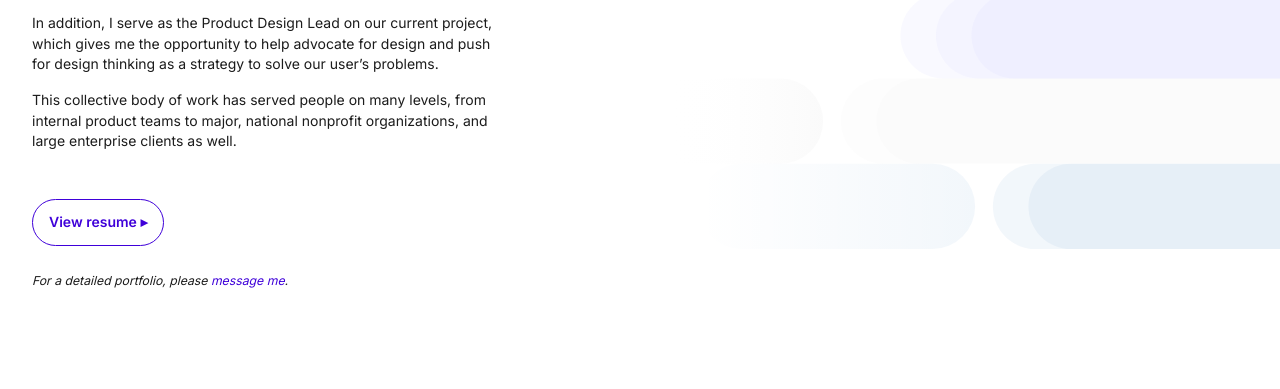
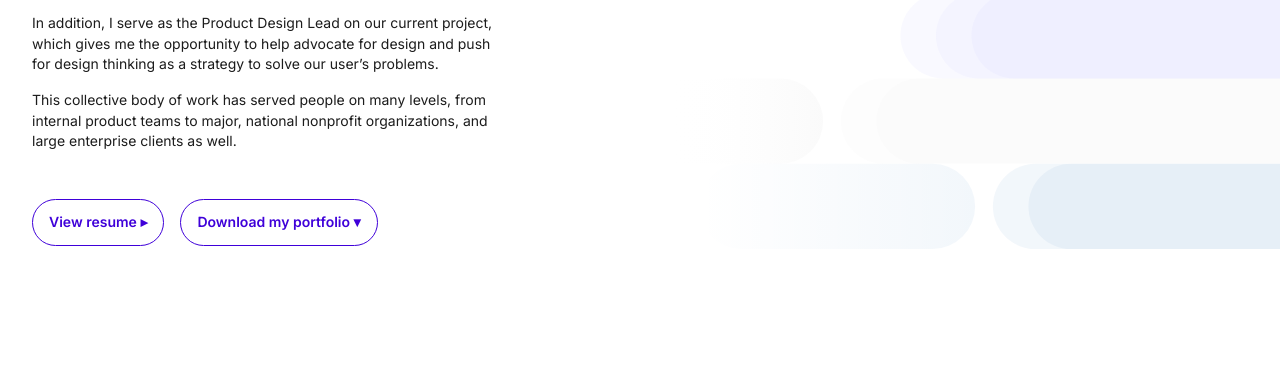
Before and after one commit to techtolentino/randytolentino2020, a Gatsby site: page /work in a window 1280 px wide. Shown: the part 362-751 px from the top of the page. Built offline with nearby package versions, Linux system fonts and the light colour scheme; Gatsby itself is replaced by a stand-in of ours.

Commit message:
update work page

```diff
--- a/src/pages/work.js
+++ b/src/pages/work.js
@@ -14,6 +14,7 @@ import LinkOut from '../images/linkout.svg'
 import Disabled from '../images/disabled.svg'
 
 import Resume from '../assets/Randy_Tolentino_-_Professional_Resume_2020.pdf';
+import Portfolio from '../assets/Randy_Tolentino_-_Portfolio_of_Experiences_2020.pdf';
 
 
 const WorkPage = () => (
@@ -29,7 +30,8 @@ const WorkPage = () => (
           <p className="rt-hero-work-subtitle">This collective body of work has served people on many levels, from internal product teams to major, national nonprofit organizations, and large enterprise clients as well.</p>
 
           <a className="rt-link-outline" target="_blank" rel="noopener noreferrer" href={Resume}>View resume ▸</a>
-          <p><small><em>For a detailed portfolio, please <a className="text-link-dark" href="mailto:makertolentino@gmail.com?subject=Please send your portfolio!" target="_blank" rel="noopener noreferrer">message me</a>.</em></small></p>
+          <a className="rt-link-outline" href={Portfolio} download>Download my portfolio ▾</a>
+
         </div>
       </div>
     </section>
```
